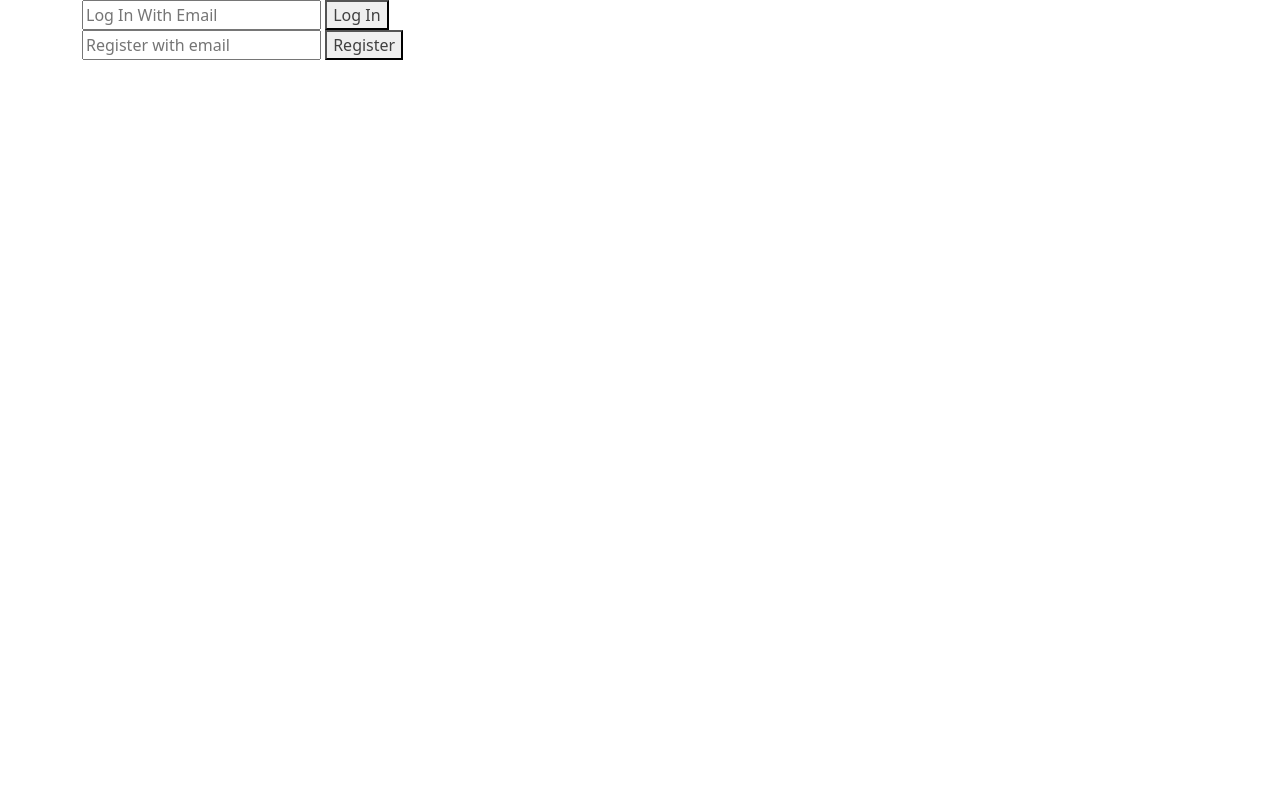
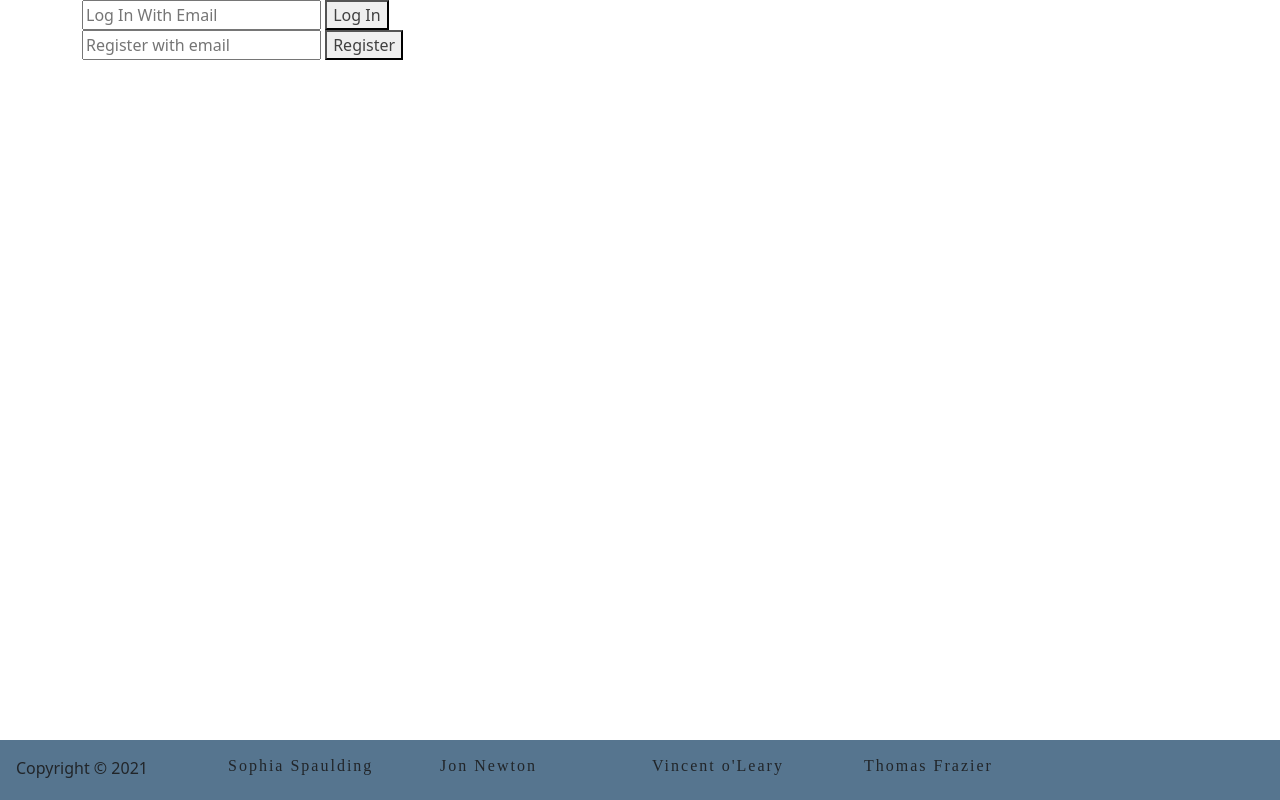
Before and after one commit to NewForce-Cohort-4/nutshell-frugal-badgers, a plain HTML site: page src/index.html in a window 1280 px wide. Drawn offline with nearby package versions, Linux system fonts and the light colour scheme; a web font is replaced by a local one.

Commit message:
final css updates1

```diff
--- a/src/index.html
+++ b/src/index.html
@@ -10,6 +10,9 @@
     <title>Document</title>
 </head>
 
+<!-- Navbar Container -->
+<nav class="navBar"></nav>
+
 <body>
     <article class="container">
         <article class="auth">
@@ -17,8 +20,7 @@
             <section class="auth--login"></section>
             <section class="auth--register"></section>
         </article>
-        <!-- Navbar Container -->
-        <nav class="navBar"></nav>
+
 
         <article class="dashboard">
             <!-- All your Nutshell are belong here -->
@@ -40,6 +42,7 @@
             </div>
             <!-- Task Widget Container -->
             <div class="task-widget">
+                <article class="task_header dashboard-clear"></article>
                 <article class="taskFormContainer dashboard-clear"></article>
                 <article class="tasklistContainer dashboard-clear"></article>
             </div>
@@ -51,6 +54,16 @@
         </article>
     </article>
 
+    <footer class="container-auto container-style text-dark mt-5 p-3">
+        <div class="row">
+            <p class="col-4 col-sm-2">Copyright &copy; 2021</p>
+            <div class="col-2 col-sm-2"><h6>Sophia Spaulding</h6></div>
+            <div class="col-2 col-sm-2"><h6>Jon Newton</h6></div>
+            <div class="col-2 col-sm-2"><h6>Vincent o'Leary</h6></div>
+            <div class="col-2 col-sm-2"><h6>Thomas Frazier</h6></div>
+        </div>
+      </footer>
+
     <script src="https://cdn.jsdelivr.net/npm/bootstrap@5.0.0-beta1/dist/js/bootstrap.bundle.min.js" integrity="sha384-ygbV9kiqUc6oa4msXn9868pTtWMgiQaeYH7/t7LECLbyPA2x65Kgf80OJFdroafW" crossorigin="anonymous"></script>
     <script src="./scripts/main.js" type="module"></script>
 
--- a/src/scripts/nav/NavView.js
+++ b/src/scripts/nav/NavView.js
@@ -12,10 +12,12 @@ const navTarget = document.querySelector("nav")
 export const PrintNavbar = () => {
     navTarget.innerHTML =
     `
+    <div class="navBar">
     <a id="articles-nav-link" href="#">Articles</a>
     <a id="events-nav-link" href="#">Events</a>
     <a id="tasks-nav-link" href="#">Tasks</a>
     <a id="messages-nav-link" href="#">Messages</a>
+    </div>
     `
 }
 
--- a/src/scripts/tasks/TaskDataProvider.js
+++ b/src/scripts/tasks/TaskDataProvider.js
@@ -1,3 +1,6 @@
+/* This function is for fetching, saving, and changing information in the api
+ Author: Sophia Spaulding*/
+
 let tasks = []
 
 export const useTask = () => tasks.slice()
--- a/src/scripts/tasks/TaskForm.js
+++ b/src/scripts/tasks/TaskForm.js
@@ -1,3 +1,8 @@
+/* The render function includes the button to enter a new task.
+The task form is for the user to save new tasks.
+Author: Sophia Spaulding */
+
+
 import { saveTask } from './TaskDataProvider.js';
 import { TaskList } from './TaskList.js';
 
--- a/src/scripts/tasks/TaskList.js
+++ b/src/scripts/tasks/TaskList.js
@@ -1,11 +1,15 @@
+/* The tasklist.js is used for printing the tasks to the DOM. The eventListener is in charge of removing the task once it's marked complete.
+Author: Sophia Spaulding*/
+
 import { getTask, useTask, moveNote } from './TaskDataProvider.js';
 import { Task } from './Tasks.js';
 
 const taskContainer = document.querySelector(".tasklistContainer");
-
+const titleTarget = document.querySelector(".task_header")
 const eventHub = document.querySelector(".tasklistContainer")
 
 export const TaskList = () => { // in charge of getting the tasks and printing them
+    titleTarget.innerHTML = `<h2>Task List</h2>`
     getTask() //gets task lists from database
     .then(() => {
     const allTasksList = useTask();
--- a/src/scripts/tasks/TaskSelect.js
+++ b/src/scripts/tasks/TaskSelect.js
@@ -1,5 +1,8 @@
+/* This is the eventListner for the new task button.
+Author: Sophia Spaulding */
+
 const eventHub = document.querySelector("body")
-
+// Clickevent for the new task button
 document.querySelector("body").addEventListener("click", clickEvent => {
     if(clickEvent.target.id === "#newButtonContainer") {
         TaskForm()
--- a/src/scripts/tasks/Tasks.js
+++ b/src/scripts/tasks/Tasks.js
@@ -1,3 +1,5 @@
+/* This function is to build the task element
+Author: Sophia Spaulding*/
 export const Task = (taskNote) => {
     return `
     <section class = "task-container flex-container"
--- a/src/styles/main.css
+++ b/src/styles/main.css
@@ -32,7 +32,7 @@ h1,h2,h3,h4,h5,h6 {
     --cadet-blue: hsla(178, 30%, 43%, 1);
     --queen-blue: hsla(208, 25%, 45%, 1);
     --cg-blue: hsla(198, 61%, 39%, 1);
-    --gainsboro: hsla(240, 9%, 91%, 1);
+    --gainsboro: rgb(221, 221, 223);
     --platinum: hsla(240, 2%, 92%, 1);
 }
 
@@ -91,6 +91,7 @@ h1,h2,h3,h4,h5,h6 {
     flex-direction: column;
 }
 
+/* Events */
 .boldEventCard {
     background-color:lightslategray; /* bold event needs its own non-offensive background color  */
 }
@@ -102,4 +103,18 @@ h1,h2,h3,h4,h5,h6 {
     display: flex;
 	align-items: center;
 	justify-content: space-evenly;
-  }
+    font-size: 1.5em;
+    background-color:  rgb(171, 211, 209);
+    width: 100%;
+
+}
+
+
+/* Footer */
+footer {
+    position:absolute;
+    bottom:0;
+    width:100%;
+    height:60px;   /* Height of the footer */
+    background: hsla(208, 25%, 45%, 1);
+ }
```
